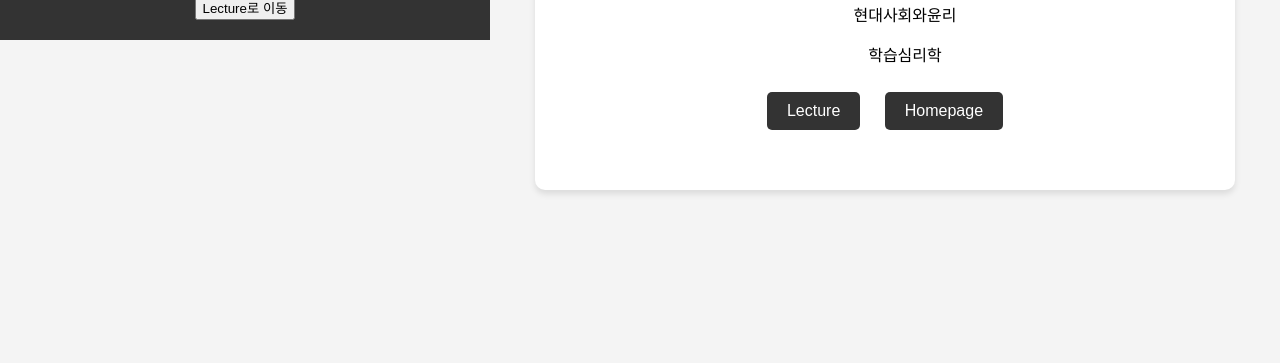
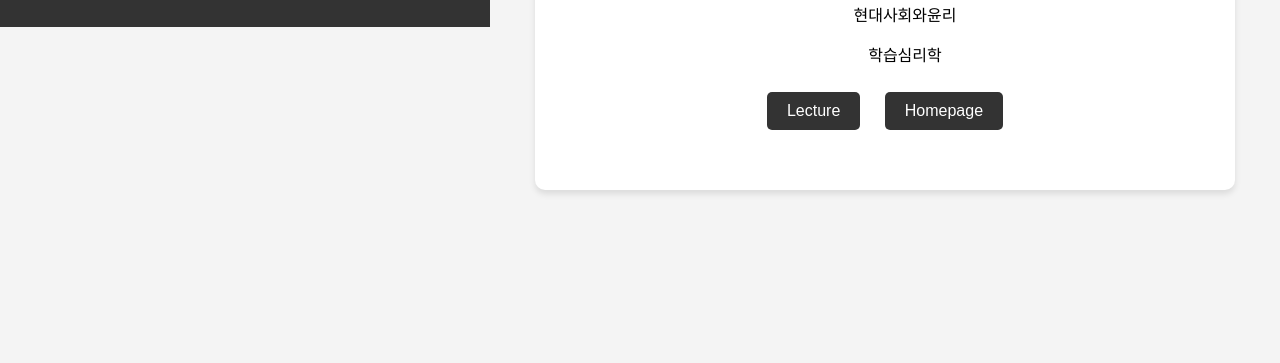
Before and after one commit to ParkYS-IS/AI-office., a plain HTML site: page lecture.25.2-1.html in a window 1280 px wide. Shown: the part 437-800 px from the top of the page. Drawn offline with Linux system fonts and the light colour scheme.

Commit message:
Update lecture.25.2-1.html

```diff
--- a/lecture.25.2-1.html
+++ b/lecture.25.2-1.html
@@ -8,7 +8,7 @@
 </head>
 <body>
     <header>
-        <h1>📘 24년도 1학년 1학기 강의 목록</h1><button id="lecture-btn">Lecture로 이동</button>
+        <h1>📘 24년도 1학년 1학기 강의 목록</h1>
     </header>
     <div class="container">
         <ul>
```
